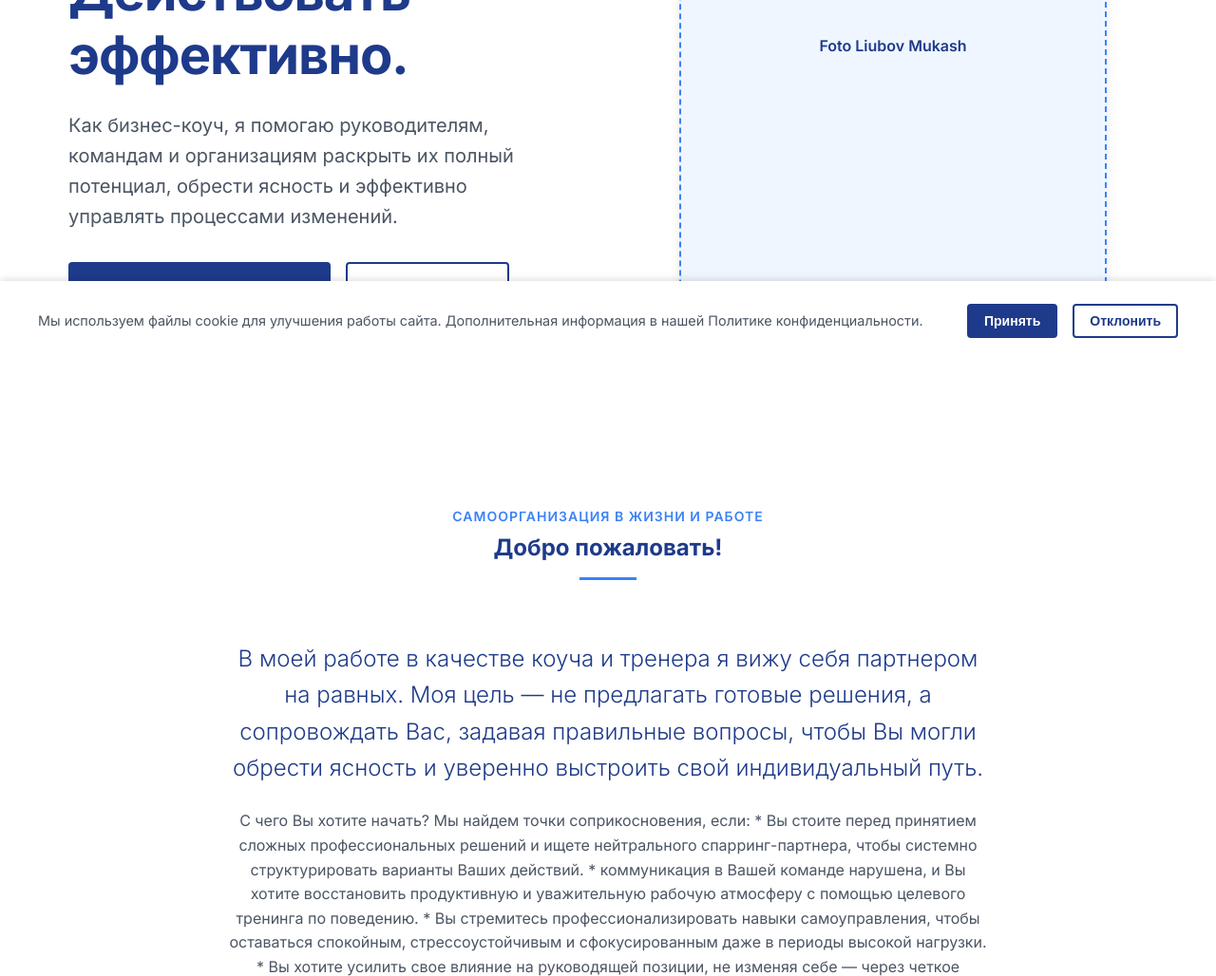
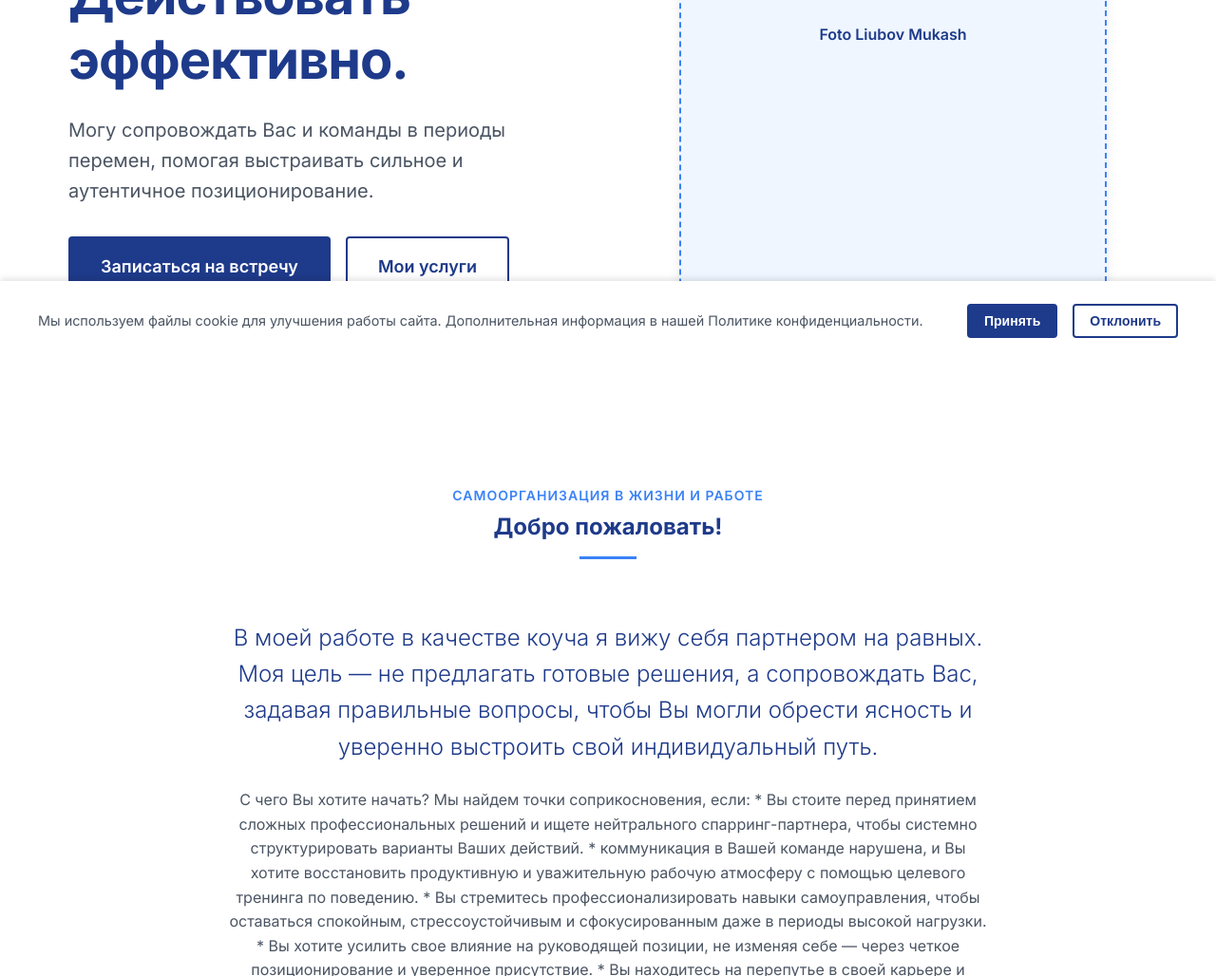
Before and after one commit to NargizaRA/liubov-coaching-webpage, an Eleventy site: page src/ru/index.md in a window 1280 px wide. Shown: the part 420-1448 px from the top of the page at 95% size. Built offline with nearby package versions, Linux system fonts and the light colour scheme; Eleventy itself is replaced by a stand-in of ours; files that its build step writes are made by us from their sources.

Commit message:
Update Seiten (Pages) “home_ru”

```diff
--- a/src/ru/index.md
+++ b/src/ru/index.md
@@ -2,11 +2,10 @@
 title: Любовь Мукаш | Бизнес-коуч и тренер по развитию навыков поведения и
   коммуникации
 hero_headline: Раскрыть потенциал. Обрести ясность. Действовать эффективно.
-hero_subheadline: Как бизнес-коуч, я помогаю руководителям, командам и
-  организациям раскрыть их полный потенциал, обрести ясность и эффективно
-  управлять процессами изменений.
-welcome_lead: В моей работе в качестве коуча и тренера я вижу себя партнером на
-  равных. Моя цель — не предлагать готовые решения, а сопровождать Вас, задавая
+hero_subheadline: Могу сопровождать Вас и команды в периоды перемен, помогая
+  выстраивать сильное и аутентичное позиционирование.
+welcome_lead: В моей работе в качестве коуча я вижу себя партнером на равных.
+  Моя цель — не предлагать готовые решения, а сопровождать Вас, задавая
   правильные вопросы, чтобы Вы могли обрести ясность и уверенно выстроить свой
   индивидуальный путь.
 welcome_body: >-
```
